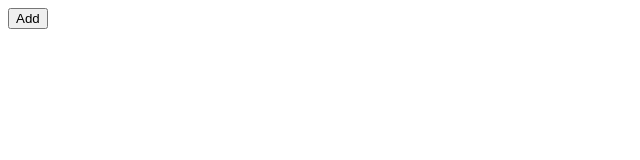
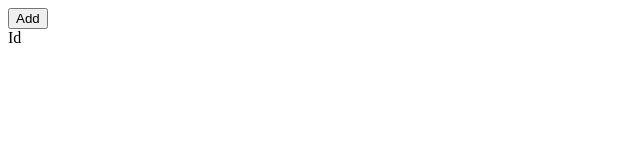
Before and after one commit to carlo-sciuto/authsaver, a React (Vite) app: page / in a window 1280 px wide. Shown: the top 160 px of the page, without its empty margins (0-640 px from the left). Built offline with nearby package versions, Linux system fonts and the light colour scheme.

Commit message:
add dynamic component

```diff
--- a/index.html
+++ b/index.html
@@ -4,7 +4,7 @@
     <meta charset="UTF-8" />
     <link rel="icon" type="image/svg+xml" href="/src/favicon.svg" />
     <meta name="viewport" content="width=device-width, initial-scale=1.0" />
-    <title>Vite App</title>
+    <title>AuthSaver</title>
   </head>
   <body>
     <div id="root"></div>
--- a/package.json
+++ b/package.json
@@ -15,6 +15,7 @@
     "react-dom": "^18.0.0",
     "react-redux": "^8.0.2",
     "redux-persist": "^6.0.0",
+    "sass": "^1.53.0",
     "uuid": "^8.3.2"
   },
   "devDependencies": {
--- /dev/null
+++ b/src/components/AccountRow.tsx
@@ -0,0 +1,13 @@
+import React from "react";
+import { Auth } from "../reducers/account.reducer";
+
+type Props = {
+  key?: string;
+  auth: Auth;
+};
+
+function AccountRow({ auth }: Props) {
+  return <div>{auth.id}</div>;
+}
+
+export default AccountRow;
--- a/src/pages/AccountContent.tsx
+++ b/src/pages/AccountContent.tsx
@@ -1,20 +1,22 @@
-import React, { useState, ChangeEvent, MouseEvent } from "react";
-import { useSelector } from "react-redux";
-import { useDispatch } from "react-redux";
+import React, { useState, ChangeEvent } from "react";
+import { useDispatch, useSelector } from "react-redux";
 import * as accountActions from "../actions/account.actions";
-import { RootState } from "../main";
 import { v4 as uuidv4 } from "uuid";
+import { selectAccounts } from "../selectors/account.selectors";
+import { Auth } from "../reducers/account.reducer";
+import AccountRow from "../components/AccountRow";
 
 type Props = {};
 
 const AccountContent = (props: Props) => {
-  const [noteContent, setNoteContent] = useState("");
+  const [accountName, setAccountName] = useState("");
   const dispatch = useDispatch();
-  const accountSelect = useSelector((state: RootState) => state.accounts);
 
   const handleNoteContent = (e: ChangeEvent<HTMLTextAreaElement>) => {
-    setNoteContent(e.target.value);
+    setAccountName(e.target.value);
   };
+
+  const accounts = useSelector(selectAccounts);
 
   return (
     <>
@@ -32,7 +34,11 @@ const AccountContent = (props: Props) => {
       >
         Add
       </button>
-      <div></div>
+      <div>
+        {accounts && accounts.length > 0
+          ? accounts.map((acc: Auth) => <AccountRow key={acc.id} auth={acc} />)
+          : "No accounts available"}
+      </div>
     </>
   );
 };
--- a/src/reducers/account.reducer.ts
+++ b/src/reducers/account.reducer.ts
@@ -2,6 +2,13 @@ import { createReducer } from "@reduxjs/toolkit";
 import { ReducerWithInitialState } from "@reduxjs/toolkit/dist/createReducer";
 import { addCredentials } from "../actions/account.actions";
 import { RootState } from "../main";
+
+export interface Auth {
+  id?: string;
+  user?: string;
+  pwd?: string;
+  site?: string;
+}
 
 const initialAuth: Array<object> = [
   {
@@ -14,7 +21,6 @@ const initialAuth: Array<object> = [
 
 export const account = createReducer(initialAuth, (builder) =>
   builder.addCase(addCredentials, (state: Array<Object>, action) => {
-    console.log(...state, action);
-    return [...state, action];
+    return [...state, action.payload];
   })
 );
--- /dev/null
+++ b/src/selectors/account.selectors.ts
@@ -0,0 +1,3 @@
+import { RootState } from "../main";
+
+export const selectAccounts = (state: RootState) => state.accounts;
```
Also changed, not shown: 2 other files (tests, documents, lock files or other folders).
